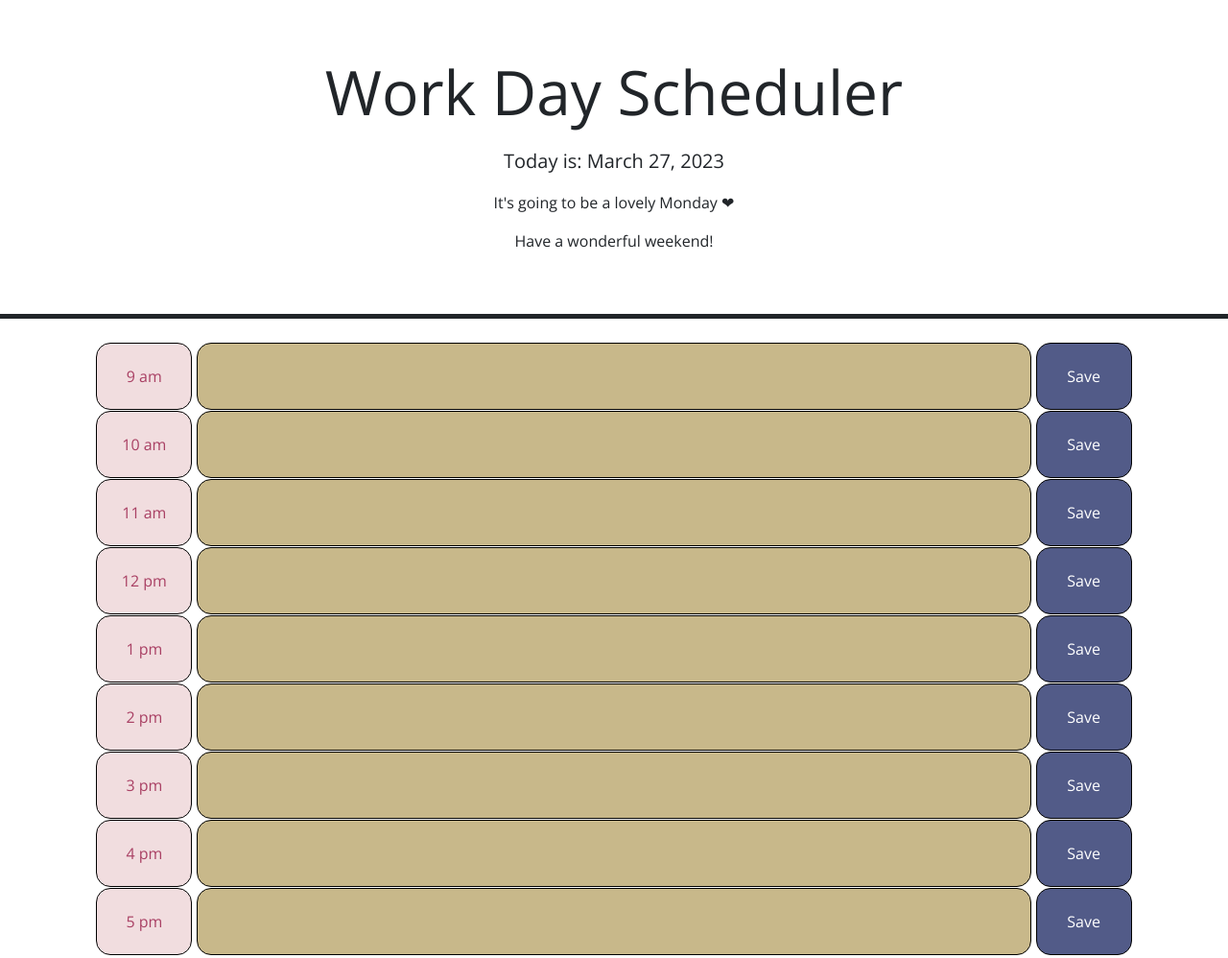
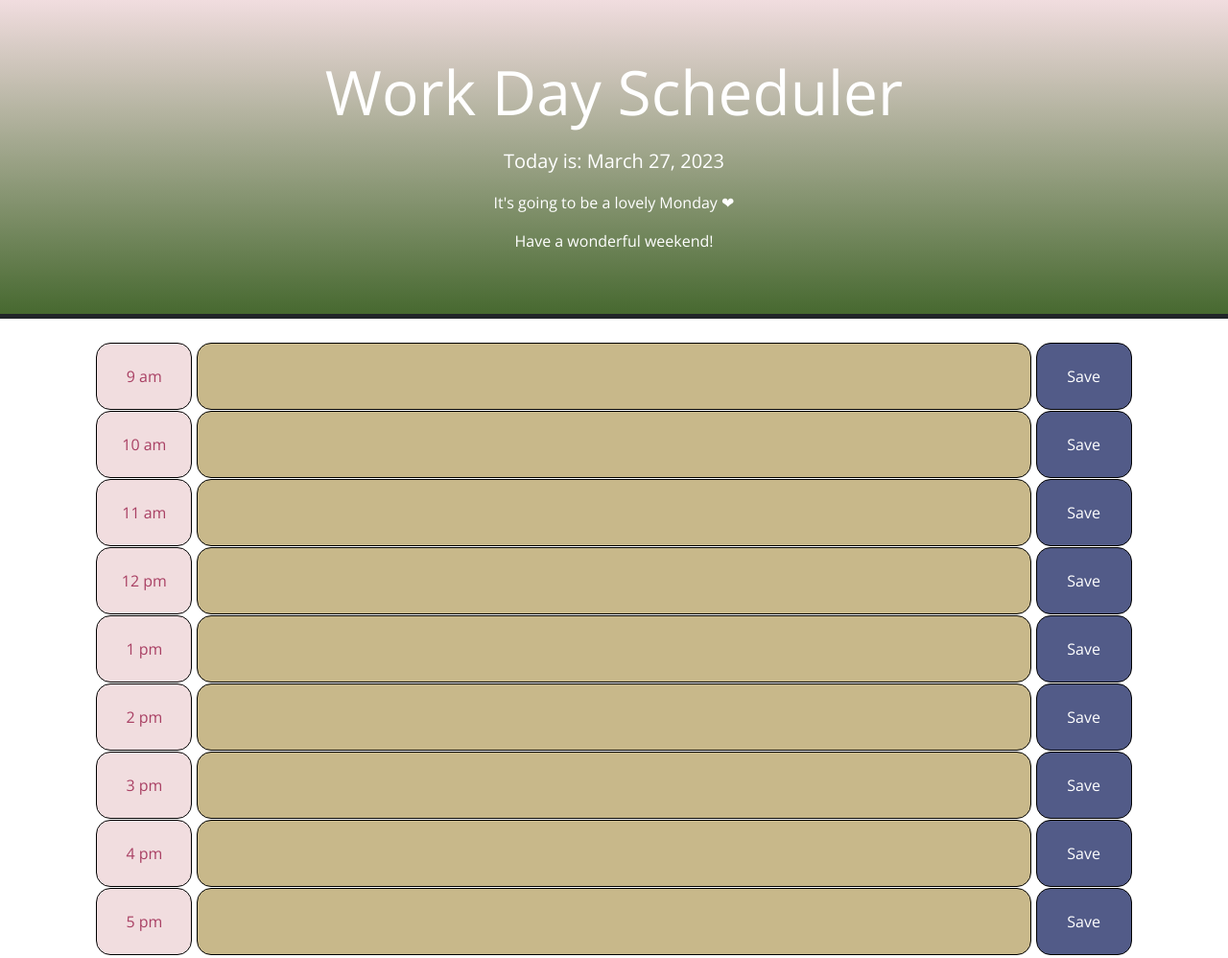
Before and after one commit to marshallpeters5/mod-5-workday-scheduler, a plain HTML site: page index.html in a window 1280 px wide. Shown: the top 998 px of the page at 96% size. Drawn offline with nearby package versions, Linux system fonts and the light colour scheme.

Commit message:
made it even prettier

```diff
--- a/assets/style.css
+++ b/assets/style.css
@@ -1,6 +1,11 @@
 body {
   font-family: 'Open Sans', sans-serif;
   font-size: 16px;
+}
+header {
+  background: rgb(241,221,223);
+  background: linear-gradient(180deg, rgba(241,221,223,1) 0%, rgba(71,105,48,1) 100%);
+  color: white;
 }
 h1{
   padding: 10px;
```
